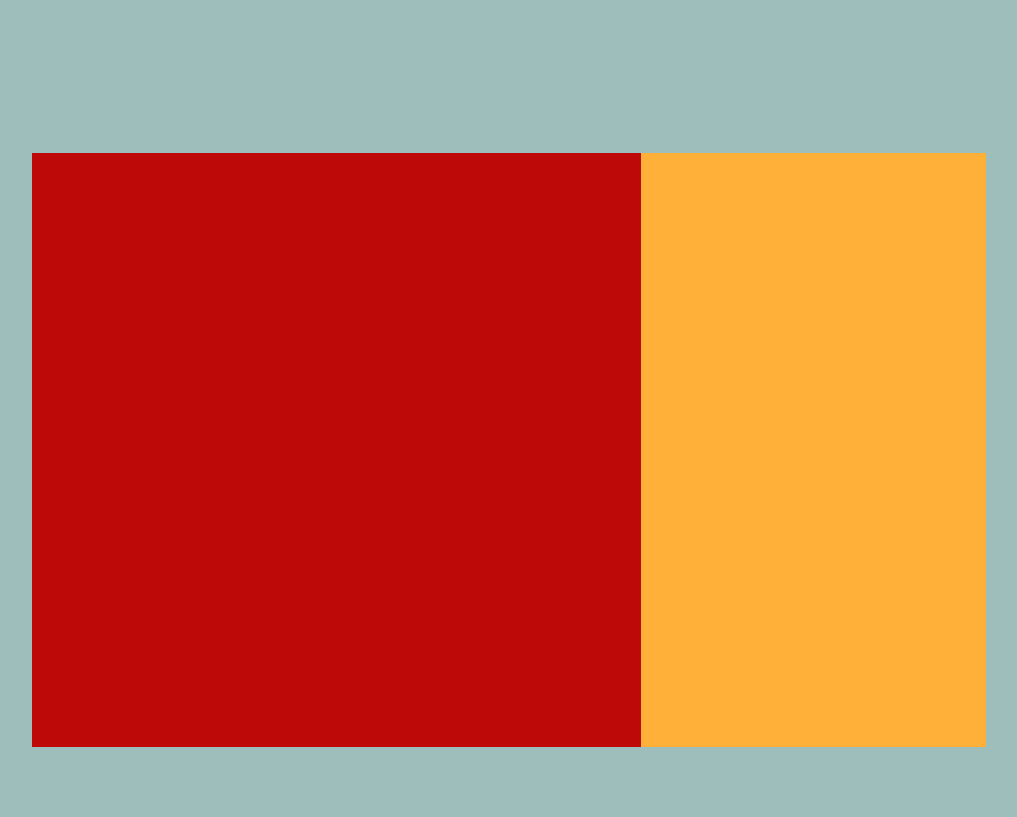
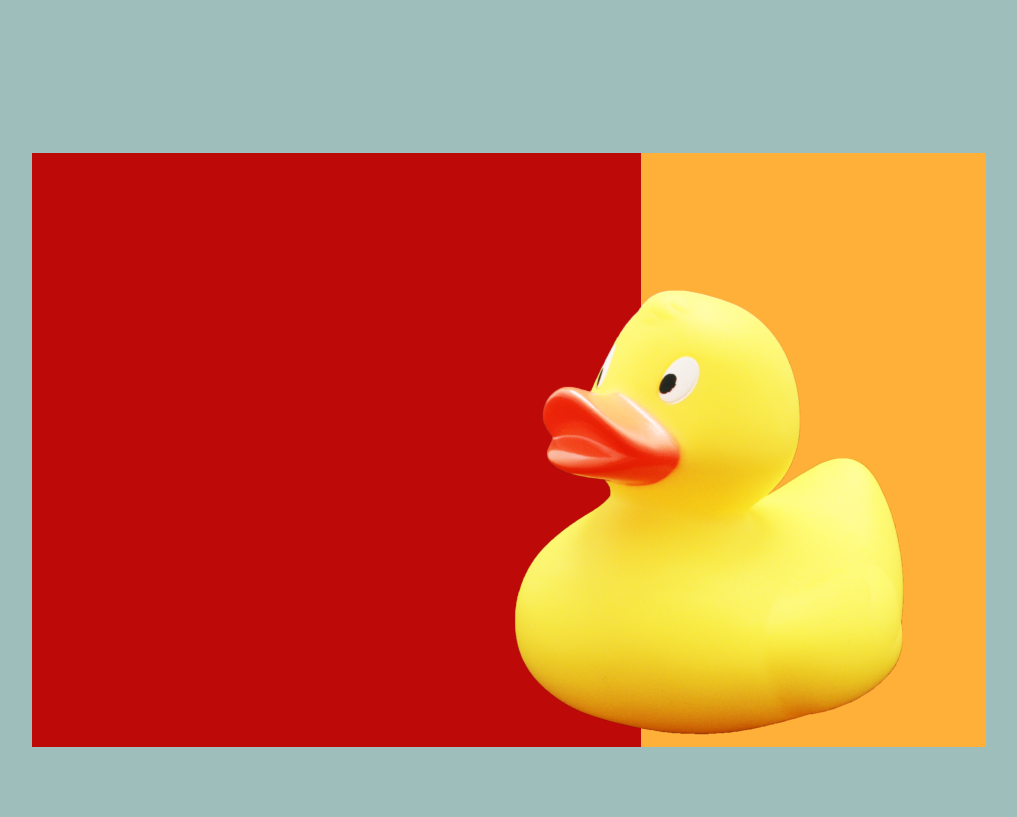
Before and after one commit to amelielidaeng/duck-form, a plain HTML site: page index.html in a window 1280 px wide. Shown: the top 817 px of the page, without its empty margins (211-1228 px from the left). Drawn offline with Linux system fonts and the light colour scheme.

Commit message:
add changes

```diff
--- a/index.html
+++ b/index.html
@@ -12,8 +12,10 @@
     <main class="screen">
         <section class="container">
             <section class="box">
-
             </section>
+        </section>
+        <section class="image">
+            <img class="image__duck" src="images/duck.png" alt="yellow rubber duck">
         </section>
     </main>
 </body>
--- a/styles/main.css
+++ b/styles/main.css
@@ -24,3 +24,8 @@ body {
     height: 594px;
     background-color: #FFB039;
 }
+
+.image {
+    position: fixed;
+    transform: translate(200px, 60px);
+}
```
